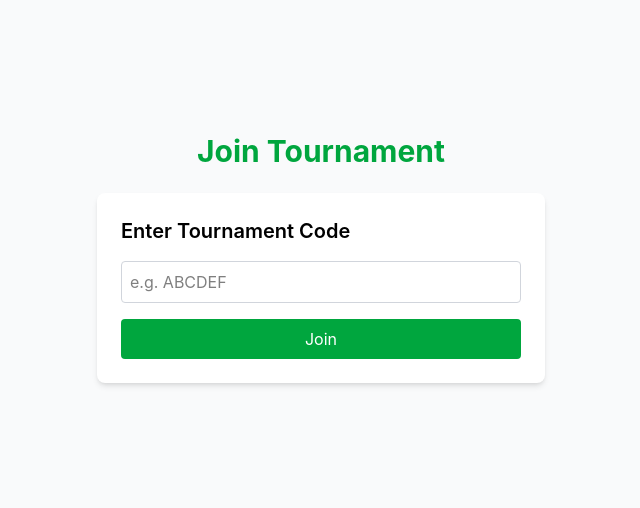
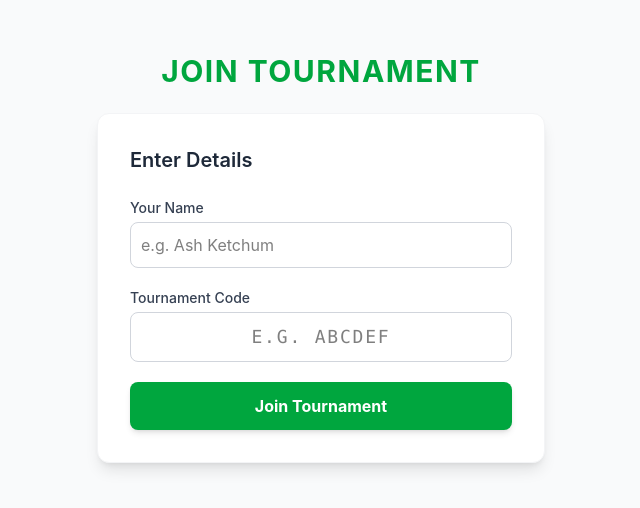
Before and after one commit to nahumsa/tcg-matchmaking, a React app in the folder frontend/: page /join in a window 1280 px wide. Shown: the part 142-650 px from the top of the page, without its empty margins (319-959 px from the left). Built offline with nearby package versions, Linux system fonts and the light colour scheme; the HTML template or start-up script is replaced by a standard one.

Commit message:
feat(frontend): Implement participant join form

```diff
--- a/frontend/src/components/ParticipantJoin.tsx
+++ b/frontend/src/components/ParticipantJoin.tsx
@@ -1,17 +1,122 @@
+import React, { useState } from 'react';
+
+interface Participant {
+  id: number;
+  name: string;
+  tournament_id: number;
+  points: number;
+}
+
 export default function ParticipantJoin() {
+  const [name, setName] = useState('');
+  const [code, setCode] = useState('');
+  const [participant, setParticipant] = useState<Participant | null>(null);
+  const [loading, setLoading] = useState(false);
+  const [error, setError] = useState<string | null>(null);
+
+  const handleSubmit = async (e: React.FormEvent) => {
+    e.preventDefault();
+    setLoading(true);
+    setError(null);
+    setParticipant(null);
+
+    try {
+      const response = await fetch(`http://localhost:8000/tournaments/${code.toUpperCase()}/join`, {
+        method: 'POST',
+        headers: {
+          'Content-Type': 'application/json',
+        },
+        body: JSON.stringify({ name }),
+      });
+
+      if (!response.ok) {
+        const errorData = await response.json();
+        throw new Error(errorData.detail || 'Failed to join tournament');
+      }
+
+      const data = await response.json();
+      setParticipant(data);
+    } catch (err: any) {
+      setError(err.message || 'An unexpected error occurred');
+    } finally {
+      setLoading(false);
+    }
+  };
+
+  if (participant) {
+    return (
+      <div className="flex flex-col items-center justify-center min-h-screen p-4 bg-gray-50">
+        <div className="bg-white p-8 rounded-xl shadow-lg w-full max-w-md border border-green-100 text-center animate-in fade-in zoom-in duration-300">
+          <div className="w-16 h-16 bg-green-100 text-green-600 rounded-full flex items-center justify-center mx-auto mb-4">
+            <svg xmlns="http://www.w3.org/2000/svg" className="h-8 w-8" fill="none" viewBox="0 0 24 24" stroke="currentColor">
+              <path strokeLinecap="round" strokeLinejoin="round" strokeWidth={3} d="M5 13l4 4L19 7" />
+            </svg>
+          </div>
+          <h2 className="text-2xl font-bold text-gray-800 mb-2">Success!</h2>
+          <p className="text-gray-600 mb-6">
+            Welcome, <span className="font-semibold text-green-600">{participant.name}</span>! You have successfully joined the tournament.
+          </p>
+          <div className="p-4 bg-gray-50 rounded-lg border border-gray-100">
+            <p className="text-sm text-gray-500 uppercase font-semibold tracking-wider mb-1">Current Points</p>
+            <p className="text-3xl font-black text-gray-800">{participant.points}</p>
+          </div>
+          <p className="mt-8 text-sm text-gray-400 italic">
+            Waiting for the administrator to start the round...
+          </p>
+        </div>
+      </div>
+    );
+  }
+
   return (
     <div className="flex flex-col items-center justify-center min-h-screen p-4 bg-gray-50">
-      <h1 className="text-3xl font-bold text-green-600 mb-6">Join Tournament</h1>
-      <div className="bg-white p-6 rounded-lg shadow-md w-full max-w-md">
-        <h2 className="text-xl font-semibold mb-4">Enter Tournament Code</h2>
-        <input
-          type="text"
-          placeholder="e.g. ABCDEF"
-          className="w-full p-2 border border-gray-300 rounded mb-4 focus:ring-2 focus:ring-green-500 focus:outline-none"
-        />
-        <button className="w-full py-2 px-4 bg-green-600 text-white rounded hover:bg-green-700 transition">
-          Join
-        </button>
+      <h1 className="text-3xl font-bold text-green-600 mb-6 uppercase tracking-wider">Join Tournament</h1>
+
+      <div className="bg-white p-8 rounded-xl shadow-lg w-full max-w-md border border-gray-100">
+        <h2 className="text-xl font-semibold mb-6 text-gray-800">Enter Details</h2>
+
+        <form onSubmit={handleSubmit} className="space-y-5">
+          <div>
+            <label htmlFor="player-name" className="block text-sm font-medium text-gray-700 mb-1">Your Name</label>
+            <input
+              id="player-name"
+              type="text"
+              required
+              value={name}
+              onChange={(e) => setName(e.target.value)}
+              placeholder="e.g. Ash Ketchum"
+              className="w-full p-2.5 border border-gray-300 rounded-lg focus:ring-2 focus:ring-green-500 focus:border-green-500 transition outline-none"
+            />
+          </div>
+
+          <div>
+            <label htmlFor="tournament-code" className="block text-sm font-medium text-gray-700 mb-1">Tournament Code</label>
+            <input
+              id="tournament-code"
+              type="text"
+              required
+              value={code}
+              onChange={(e) => setCode(e.target.value.toUpperCase())}
+              placeholder="e.g. ABCDEF"
+              className="w-full p-2.5 border border-gray-300 rounded-lg focus:ring-2 focus:ring-green-500 focus:border-green-500 transition outline-none font-mono uppercase text-center text-lg tracking-widest"
+              maxLength={6}
+            />
+          </div>
+
+          <button
+            type="submit"
+            disabled={loading}
+            className={`w-full py-3 px-4 bg-green-600 text-white font-bold rounded-lg transition ${loading ? 'opacity-50 cursor-not-allowed' : 'hover:bg-green-700 shadow-md hover:shadow-lg active:scale-[0.98]'}`}
+          >
+            {loading ? 'Joining...' : 'Join Tournament'}
+          </button>
+        </form>
+
+        {error && (
+          <div className="mt-6 p-3 bg-red-50 border border-red-200 text-red-600 rounded-lg text-sm">
+            {error}
+          </div>
+        )}
       </div>
     </div>
   );
```
Also changed, not shown: 2 other files (tests, documents, lock files or other folders).
